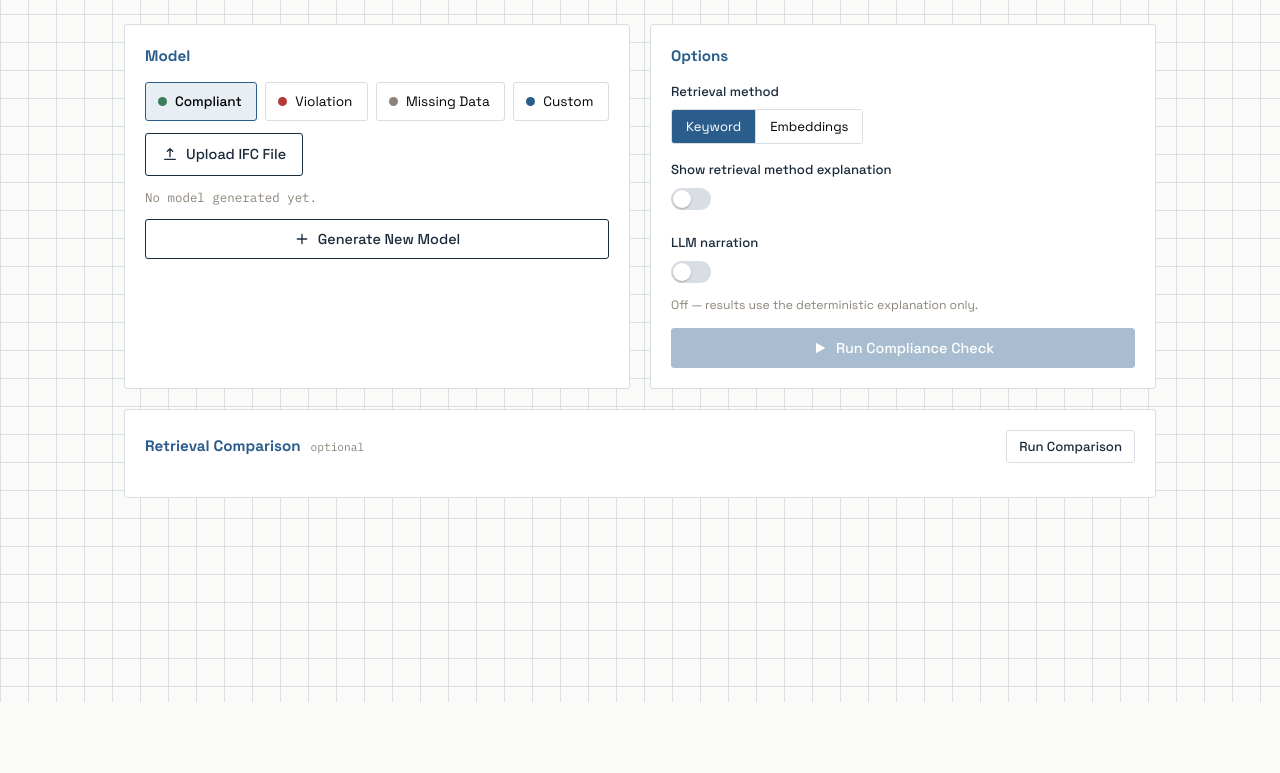
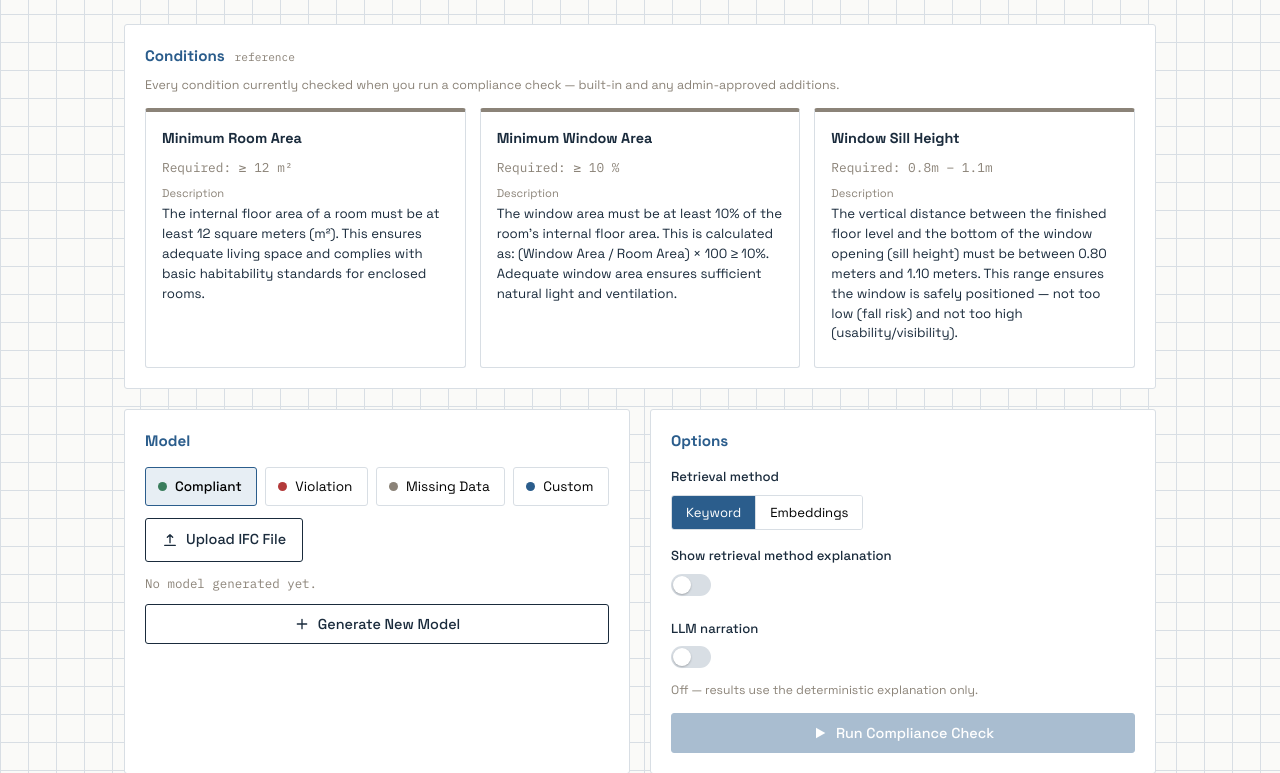
Before and after one commit to Batool-Jaber/ifc-compliance-checker, a Flask app: page / in a window 1280 px wide. Shown: the part 98-871 px from the top of the page. Before the commit the page ends 800 px from the top, so only its background shows below. Run offline with Flask 3, Linux system fonts and the light colour scheme; the visitor is signed in with stand-in values (Sample User, id 1).

Commit message:
Add conditions reference panel to main compliance-check page

```diff
--- a/static/js/app.js
+++ b/static/js/app.js
@@ -472,3 +472,40 @@ $("ask-btn").addEventListener("click", async () => {
     answerBox.textContent = `Error: ${err.message}`;
   }
 });
+
+// ---------- Conditions reference panel (always visible, NEW) ----------
+function formatRequiredValue(c) {
+  if (c.type === "range") {
+    return `${c.min_value}${c.unit} \u2013 ${c.max_value}${c.unit}`;
+  }
+  return `\u2265 ${c.threshold} ${c.unit}`;
+}
+
+function renderConditionsReference(conditions) {
+  const container = $("conditions-reference-cards");
+  container.innerHTML = conditions.map((c) => `
+    <div class="condition-card">
+      <h3>${c.title}</h3>
+      <div class="values mono">Required: ${formatRequiredValue(c)}</div>
+      <div class="text-block">
+        <span class="text-block__label">Description</span>
+        ${c.description || "—"}
+      </div>
+    </div>
+  `).join("");
+}
+
+async function loadConditionsReference() {
+  try {
+    const res = await fetch("/api/conditions");
+    const data = await res.json();
+    if (!res.ok) throw new Error(data.error || "Failed to load conditions");
+    renderConditionsReference(data.conditions || []);
+  } catch (err) {
+    console.warn("Conditions reference unavailable:", err.message);
+  }
+}
+
+// Loaded once immediately -- this panel is always visible, independent
+// of whether a compliance check has been run yet.
+loadConditionsReference();
--- a/templates/index.html
+++ b/templates/index.html
@@ -33,6 +33,15 @@
 <div class="status-toast" id="status-toast" hidden></div>
 
 <main class="sheet">
+
+  <section class="panel panel--wide" id="conditions-reference-panel">
+    <h2>Conditions <span class="optional-tag">reference</span></h2>
+    <p class="ask-hint">
+      Every condition currently checked when you run a compliance check &mdash;
+      built-in and any admin-approved additions.
+    </p>
+    <div class="condition-cards" id="conditions-reference-cards"></div>
+  </section>
 
   <section class="panel" id="model-panel">
     <h2>Model</h2>
```
